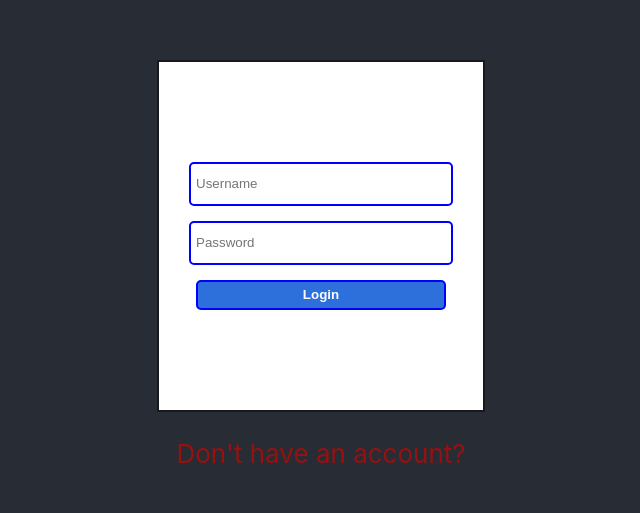
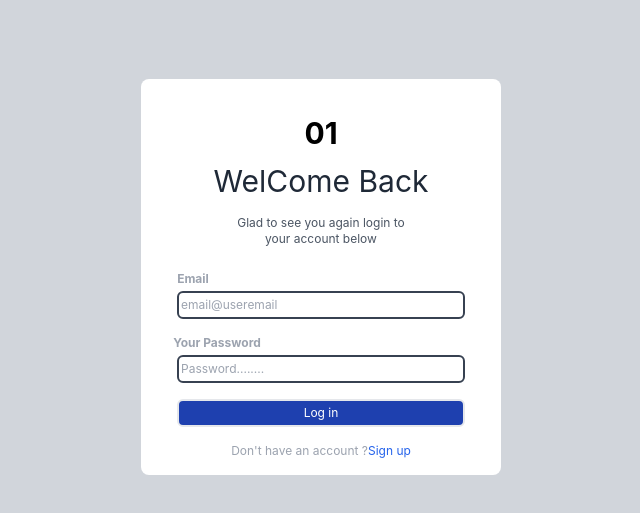
Before and after one commit to engr-shubhampatidar/Fe-BlinkChat, a React (Create React App) app: page /login in a window 1280 px wide. Shown: the part 123-636 px from the top of the page, without its empty margins (319-959 px from the left). Built offline with nearby package versions, Linux system fonts and the light colour scheme.

Commit message:
added new page of login

```diff
--- a/package.json
+++ b/package.json
@@ -37,5 +37,8 @@
       "last 1 firefox version",
       "last 1 safari version"
     ]
+  },
+  "devDependencies": {
+    "tailwindcss": "^3.4.3"
   }
 }
--- a/src/App.css
+++ b/src/App.css
@@ -4,49 +4,49 @@
 }
 
 
-
-.App-header {
-  background-color: #282c34;
+/*
+/* .Login-page {
+  background-color: #a5afc2;
   min-height: 100vh;
   display: flex;
   flex-direction: column;
-  align-items: center;
-  justify-content: center;
-  font-size: calc(10px + 2vmin);
-  color: rgb(151, 17, 17);
+  /* align-items: center;
+  justify-content: center; */
+
+
+/* .Login-form{
+ background-color: blueviolet;
 }
 
-.Login-Bar {
-  display: flex;
-  flex-direction: column;
-  align-items: center;
-  justify-content: center;
-  font-size: calc(10px + 2vmin);
-  color: rgb(151, 17, 17);
+
+.Form {
+  width: 500px;
+  height: 600px;
+  border-radius: 20px;
+  background-color: white;
+
 }
 
-.Form {
-  display: flex;
-  flex-direction: column;
-  align-items: center;
-  justify-content: center;
-  font-size: calc(10px + 2vmin);
-  color: rgb(151, 17, 17);
-  border: 2px solid rgb(25, 25, 27);
-  background-color: white;
-  padding: 100px 30px;
-  gap: 15px;
+.png{
+  width: 100px;
+  height:100px;
+ margin:auto ;
+  margin-top:0px;
+  background-image: url(components/Auth/icons8-chat-box-64.png);
+  background-repeat: no-repeat;
 }
 
 .username {
+  margin-top: 40px;
   width: 250px;
   height: 30px;
-  border: 2px solid blue;
+  border: 2px solid rgb(255, 0, 13);
   border-radius: 5px;
   padding: 5px;
 }
 
 .password {
+  margin-top: 40px;
   width: 250px;
   height: 30px;
   border: 2px solid blue;
@@ -63,4 +63,4 @@
   font-weight: bolder;
   color: white;
   background-color: rgb(45, 112, 219);
-}
+} */
--- a/src/App.js
+++ b/src/App.js
@@ -1,25 +1,11 @@
 
 import './App.css';
+import LoginPage from './components/Auth/Login';
 
 function App() {
   return (
     <div className="App">
-      <header className="App-header" >
-        <div className='Login-Bar'>
-          <div className='Login-Form'>
-            <form className='Form'>
-              <input className='username' type="text" placeholder="Username" />
-              <input className='password' type="password" placeholder="Password" />
-              <input className='login' type="submit" value="Login" />
-            </form>
-          </div>
-          <div className='Login-Footer'>
-            <p>
-              Don't have an account?
-            </p>
-          </div>
-        </div>
-      </header>
+          <LoginPage/>
     </div>
   );
 }
--- a/src/components/Auth/Login.js
+++ b/src/components/Auth/Login.js
@@ -0,0 +1,47 @@
+import React from "react";
+
+function LoginPage() {
+    return (
+        <>
+           <div className="w-full h-screen bg-gray-300 flex justify-center items-center">
+            <div className="w-auto h-auto bg-white rounded-lg px-8 pt-8">
+               <div className="flex justify-center items-center flex-col">
+                <div className="flex font-bold text-3xl p-1">
+                    <h1>01</h1>
+                </div>
+                <div className="flex font-800 text-3xl text-gray-800 p-2">
+                    <p>WelCome Back</p>
+                </div>
+                <div className="flex text-xs py-2 px-2 mb-4  text-gray-600 w-48">
+                    <p>Glad to see you again
+                        login to your account below
+                    </p>
+                </div>
+               </div>
+               <div className="flex justify-center items-center flex-col text-gray-400">
+                    <form className=" flex justify-center items-center flex-col">
+                        <p className="mr-64 text-xs mb-1 font-bold">Email</p>
+                        <input type="text"
+                        className="text-black bg-white rounded-md text-xs text-gray-600 w-72 p-0.5 py-1 mb-4
+                         border-2 border-solid border-gray-700 "
+                        placeholder="email@useremail"/>
+                         <p className="mr-52 text-xs mb-1 font-bold"> Your Password</p>
+                        <input type="password"
+                        className="text-black bg-white rounded-md text-xs text-gray-600 w-72 p-0.5 py-1 mb-4
+                         border-2 border-solid border-gray-700"
+                        placeholder="Password........"/>
+                        <button className="bg-blue-800 text-white rounded-md text-xs  font-600 w-72 p-0.5 py-1 mb-4
+                         border-2 border-solid ">Log in</button>
+                         <div className="lol mb-4 text-xs ">
+                            <p>Don't have an account ?<a className="text-blue-600" href="#">Sign up</a> </p>
+                         </div>
+                    </form>
+               </div>
+            </div>
+           </div>
+
+        </>
+
+    )
+}
+export default LoginPage;
--- a/src/index.css
+++ b/src/index.css
@@ -11,3 +11,7 @@ code {
   font-family: source-code-pro, Menlo, Monaco, Consolas, 'Courier New',
     monospace;
 }
+
+@tailwind base;
+@tailwind components;
+@tailwind utilities;
--- a/src/index.js
+++ b/src/index.js
@@ -11,6 +11,8 @@ root.render(
   </React.StrictMode>
 );
 
+
+
 // If you want to start measuring performance in your app, pass a function
 // to log results (for example: reportWebVitals(console.log))
 // or send to an analytics endpoint. Learn more: https://bit.ly/CRA-vitals
--- /dev/null
+++ b/tailwind.config.js
@@ -0,0 +1,8 @@
+/** @type {import('tailwindcss').Config} */
+module.exports = {
+  content: ["./src/**/*.{html,js}"],
+  theme: {
+    extend: {},
+  },
+  plugins: [],
+}
```
Also changed, not shown: src/components/Auth/icons8-chat-box-64.png (added), 1 other file (tests, documents, lock files or other folders).
